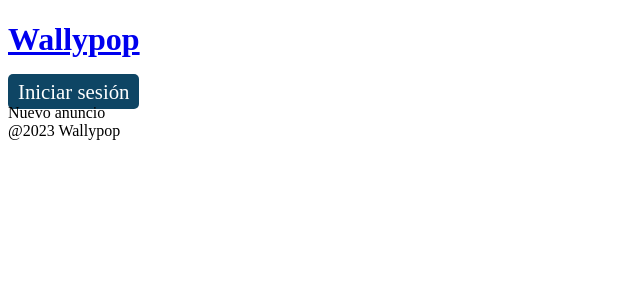
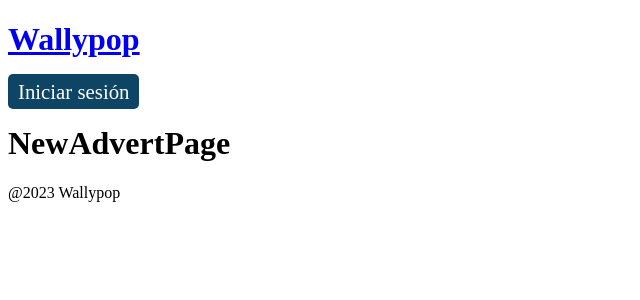
Before and after one commit to alfred3ks/wallypop-react, a React (Vite) app: page /adverts/new in a window 1280 px wide. Shown: the top 300 px of the page, without its empty margins (0-640 px from the left). Built offline with nearby package versions, Linux system fonts and the light colour scheme.

Commit message:
Agrego estructura de carpetas con componentes básicos de los anuncios y página 404.

```diff
--- a/src/App.jsx
+++ b/src/App.jsx
@@ -4,6 +4,10 @@ import Signup from './pages/auth/SignupPage';
 
 import './App.css';
 import Layout from './components/layout/Layout';
+
+import AdvertsPage from './pages/adverts/AdvertsPage';
+import NewAdvertPage from './pages/adverts/NewAdvertPage';
+import NotFounPage from './pages/NotFoundPage';
 
 const App = () => {
   return (
@@ -12,15 +16,15 @@ const App = () => {
       <Route path="/signup" element={<Signup />} />
       {/* Rutas anidades */}
       <Route path="/adverts" element={<Layout></Layout>}>
-        <Route index element={<div>Adverts</div>} />
+        <Route index element={<AdvertsPage />} />
         <Route path=":id" element={<div>Ruta dinamica adverts id</div>} />
-        <Route path="new" element={<div>Nuevo anuncio</div>} />
+        <Route path="new" element={<NewAdvertPage />} />
       </Route>
 
       {/* Redireccion */}
       <Route path="/" element={<Navigate to={'/adverts'} />} />
       {/* pagina 404 */}
-      <Route path="/404" element={<div>404 | Not Fount</div>} />
+      <Route path="/404" element={<NotFounPage />} />
       {/* pagina 404 */}
       <Route path="*" element={<Navigate to={'/404'} />} />
     </Routes>
--- /dev/null
+++ b/src/pages/NotFoundPage/index.jsx
@@ -0,0 +1,5 @@
+const NotFounPage = () => {
+  return <h1>404 | Not Fount</h1>;
+};
+
+export default NotFounPage;
--- /dev/null
+++ b/src/pages/adverts/AdvertsPage/index.jsx
@@ -0,0 +1,5 @@
+const AdvertsPage = () => {
+  return <h1>AdvertsPage</h1>;
+};
+
+export default AdvertsPage;
--- /dev/null
+++ b/src/pages/adverts/NewAdvertPage/index.jsx
@@ -0,0 +1,5 @@
+const NewAdvertPage = () => {
+  return <h1>NewAdvertPage</h1>;
+};
+
+export default NewAdvertPage;
```
Also changed, not shown: src/pages/adverts/AdvertsPage/AdvertsPage.module.css (added), src/pages/adverts/NewAdvertPage/NewArvertPage.module.css (added).
